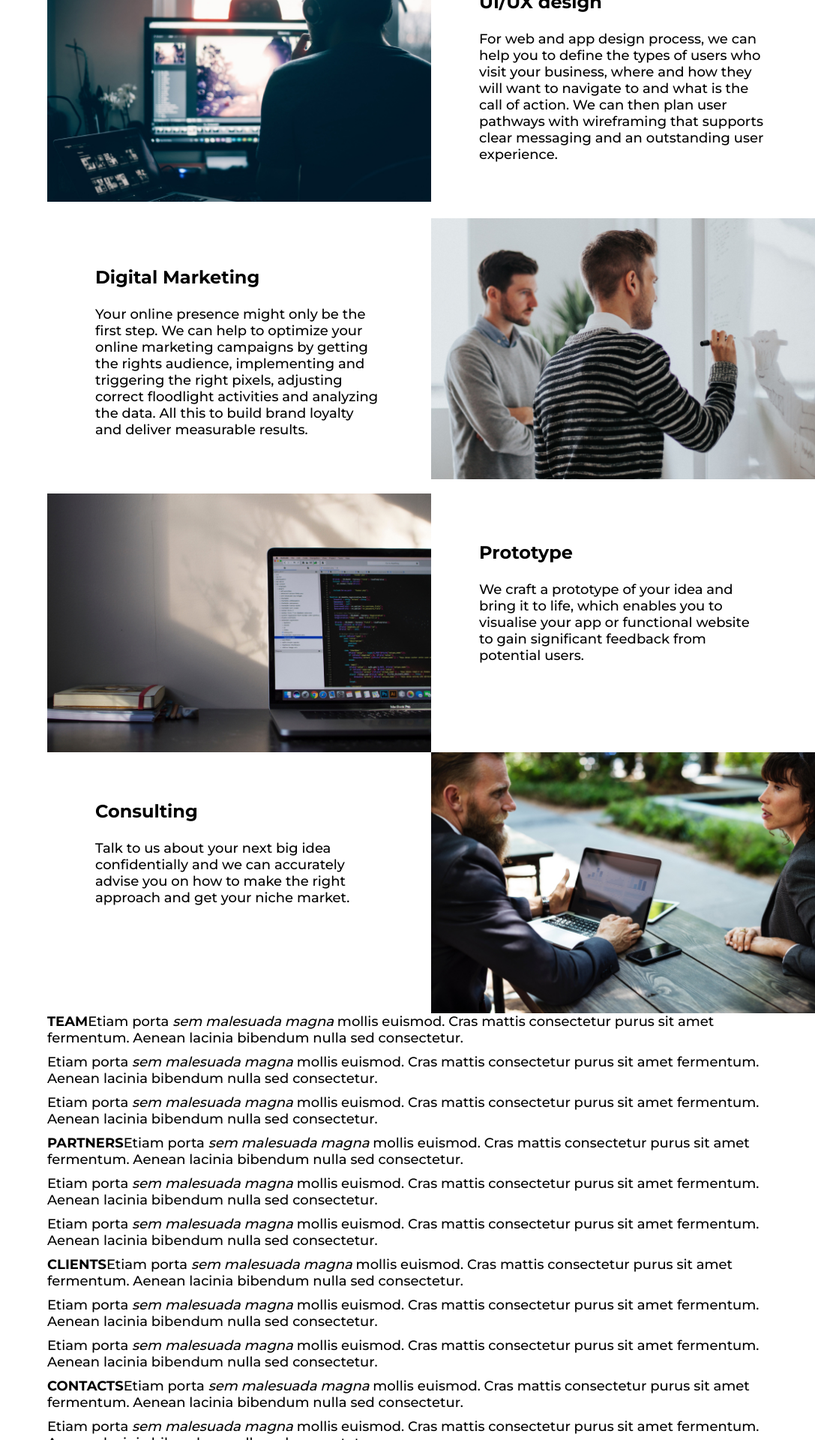
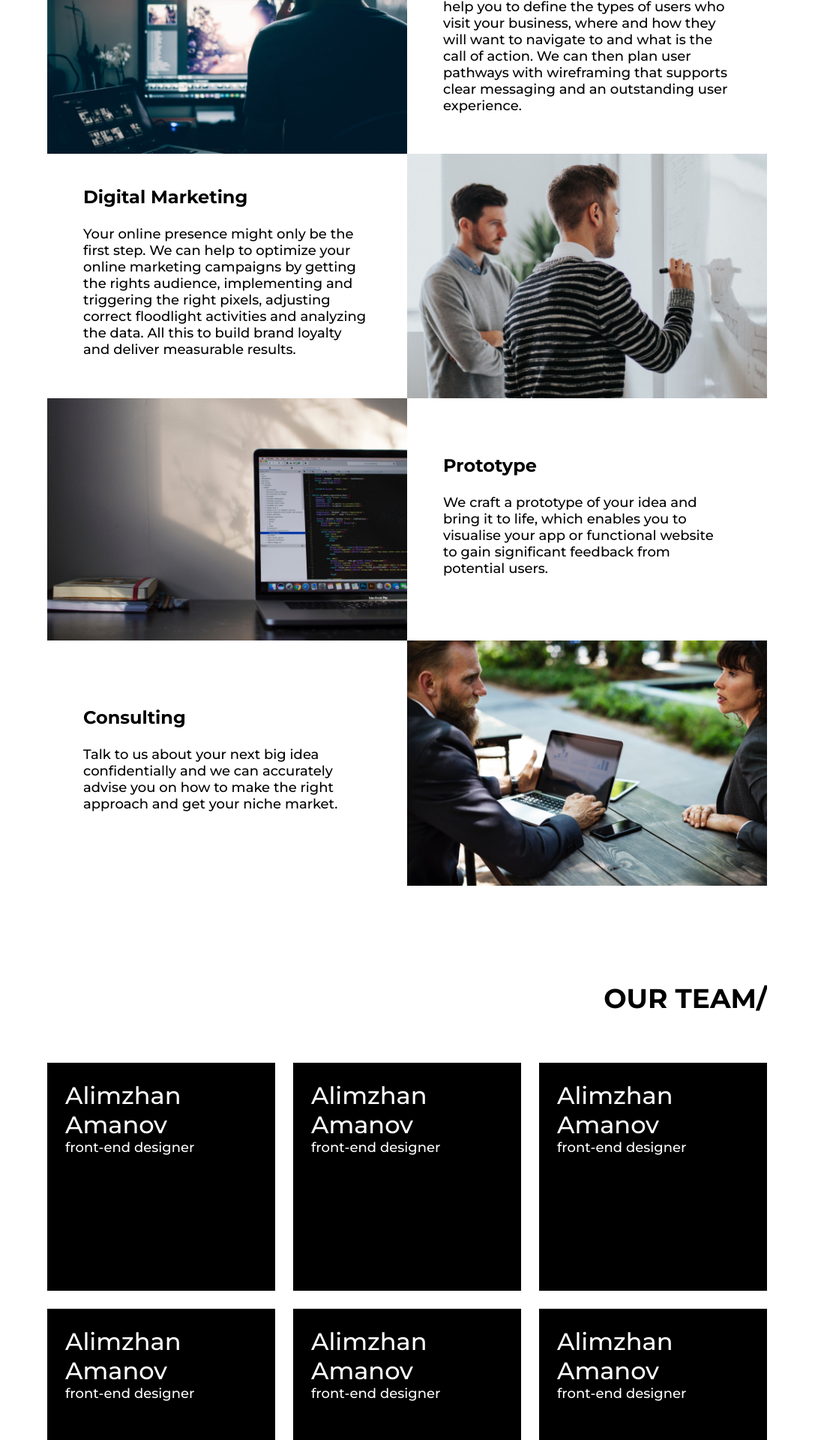
Before and after one commit to simb4/codebusters-website, a PHP site: page / in a window 1280 px wide. Shown: the part 2320-4240 px from the top of the page at 75% size, without its empty margins (193-1280 px from the left). Run offline with PHP 8.4, Linux system fonts and the light colour scheme; some libraries are stand-ins or nearby versions.

Commit message:
added teams

```diff
--- a/index.html
+++ b/index.html
@@ -38,7 +38,6 @@
         <a class="cb-nav-item active" href="#">INFO</a>
       </div>
     </div>
-
     <div class="container">
       <div class="row">
         <!--sidebar -->
@@ -53,7 +52,6 @@
             <li class="cb-sidebar-section"><a href="#contacts">contacts</a></li>
           </ol>
         </div><!-- /.cb-sidebar -->
-
         <div class="col-sm-offset-2 col-sm-10">
           <div class="cb-main">
             <!-- about -->
@@ -91,17 +89,6 @@
             <!-- services -->
             <div class="cb-main-section" id="services">
               <div class="main-section-title"> our services/ </div>
-            </div>
-          </div>
-        </div>
-      </div>
-    </div>
-    <div class="container noright">
-      <div class="row">
-          <div class="cb-main">
-            <!-- services -->
-            <div class="cb-main-section" id="services1">
-
               <div class="service-section">
                 <div class="subsection">
                   <img class="fullwidth" src="img/services_app.jpg" alt="" />
@@ -174,19 +161,75 @@
                 </div>
               </div>
             </div>
-          </div>
-      </div>
-    </div>
-    <div class="container">
-      <div class="row">
-        <div class="col-sm-offset-2 col-sm-10">
-          <div class="cb-main">
+
             <!-- team -->
             <div class="cb-main-section" id="team">
-              <p><b>TEAM</b>Etiam porta <em>sem malesuada magna</em> mollis euismod. Cras mattis consectetur purus sit amet fermentum. Aenean lacinia bibendum nulla sed consectetur.</p>
-              <p>Etiam porta <em>sem malesuada magna</em> mollis euismod. Cras mattis consectetur purus sit amet fermentum. Aenean lacinia bibendum nulla sed consectetur.</p>
-              <p>Etiam porta <em>sem malesuada magna</em> mollis euismod. Cras mattis consectetur purus sit amet fermentum. Aenean lacinia bibendum nulla sed consectetur.</p>
+              <div class="main-section-title"> our team/ </div>
+
+              <div class="team-grid">
+                <div class="team-col col-sm-4">
+                  <div class="box">
+                    <div class="content">
+                      <div class="box-name">Alimzhan Amanov</div>
+                      <div class="box-title">front-end designer</div>
+                    </div>
+                  </div>
+                  <div class="box">
+                    <div class="content">
+                      <div class="box-name">Alimzhan Amanov</div>
+                      <div class="box-title">front-end designer</div>
+                    </div>
+                  </div>
+                  <div class="box">
+                    <div class="content">
+                      <div class="box-name">Alimzhan Amanov</div>
+                      <div class="box-title">front-end designer</div>
+                    </div>
+                  </div>
+                </div>
+                <div class="team-col col-sm-4">
+                  <div class="box">
+                    <div class="content">
+                      <div class="box-name">Alimzhan Amanov</div>
+                      <div class="box-title">front-end designer</div>
+                    </div>
+                  </div>
+                  <div class="box">
+                    <div class="content">
+                      <div class="box-name">Alimzhan Amanov</div>
+                      <div class="box-title">front-end designer</div>
+                    </div>
+                  </div>
+                  <div class="box">
+                    <div class="content">
+                      <div class="box-name">Alimzhan Amanov</div>
+                      <div class="box-title">front-end designer</div>
+                    </div>
+                  </div>
+                </div>
+                <div class="team-col col-sm-4">
+                  <div class="box">
+                    <div class="content">
+                      <div class="box-name">Alimzhan Amanov</div>
+                      <div class="box-title">front-end designer</div>
+                    </div>
+                  </div>
+                  <div class="box">
+                    <div class="content">
+                      <div class="box-name">Alimzhan Amanov</div>
+                      <div class="box-title">front-end designer</div>
+                    </div>
+                  </div>
+                  <div class="box">
+                    <div class="content">
+                      <div class="box-name">Alimzhan Amanov</div>
+                      <div class="box-title">front-end designer</div>
+                    </div>
+                  </div>
+                </div>
+              </div>
             </div>
+
             <!-- partners -->
             <div class="cb-main-section" id="partners">
               <p><b>PARTNERS</b>Etiam porta <em>sem malesuada magna</em> mollis euismod. Cras mattis consectetur purus sit amet fermentum. Aenean lacinia bibendum nulla sed consectetur.</p>
@@ -206,9 +249,9 @@
               <p>Etiam porta <em>sem malesuada magna</em> mollis euismod. Cras mattis consectetur purus sit amet fermentum. Aenean lacinia bibendum nulla sed consectetur.</p>
             </div>
           </div>
-        </div><!-- /.col -->
-      </div> <!-- /.row -->
-    </div><!-- /.container -->
+        </div>
+      </div>
+    </div>
 
     <footer class="cb-footer" id="footer">
       <div class="container">
--- a/style.css
+++ b/style.css
@@ -121,12 +121,12 @@ div[class*="col-"] {
 
 .cb-main-section {
   overflow: auto;
+  margin-bottom: 128px;
 }
 
 /* about */
 .cb-main-section .about1,
-.cb-main-section .about2,
-.cb-main-section .about3{
+.cb-main-section .about2{
   margin-bottom: 128px;
 }
 #about img {
@@ -172,6 +172,7 @@ div[class*="col-"] {
   margin-left: 20%;
   margin-right: 0;
   width: 80%;
+  margin-bottom: 160px;
 }
 .service-section {
   width: 100%;
@@ -180,20 +181,80 @@ div[class*="col-"] {
 .subsection {
   width: 50%;
   flex: 1;
+  display: flex;
+  justify-content: center; /* align horizontal */
 }
 .subsection-text {
-  padding: 64px;
+  width: 80%;
+  height: 100%;
+  display: flex;
+  flex-direction: column;
+  justify-content: center;
 }
 .subsection-text .title {
   font-weight: bold;
   font-size: 24px;
   margin-bottom: 24px;
 }
+/* team */
+.team-grid {
+  box-sizing: border-box;
+}
+div[class*="col-"].team-col {
+  box-sizing: border-box;
+  width: 33.333%;
+}
+.team-col .box {
+  position: relative;
+  width: 100%;
+  padding-bottom: 24px;
+  padding-right: 8px;
+  padding-left: 8px;
+}
+.team-col:first-child .box {
+  padding-bottom: 24px;
+  padding-right: 16px;
+  padding-left: 0px;
+}
+.team-col:last-child .box {
+  padding-bottom: 24px;
+  padding-right: 0px;
+  padding-left: 16px;
+}
+
+.team-col .box:before {
+  content: "";
+  display: block;
+  padding-top: 100%;
+}
+
+.team-col .box .content {
+  padding: 24px;
+  background-color: #000;
+  color: #fff;
+  position: absolute;
+  left: 8px;
+  top: 0;
+  right: 8px;
+  bottom: 24px;
+}
+.team-col:first-child .box .content {
+  left: 0px;
+  right: 16px;
+}
+.team-col:last-child .box .content {
+  left: 16px;
+  right: 0px;
+}
+
+.box-name {
+  font-size: 32px;
+}
 
 
 /*
  * Footer
- */
+
 .cb-footer {
   z-index: 1000;
   padding: 65px 0;
```
